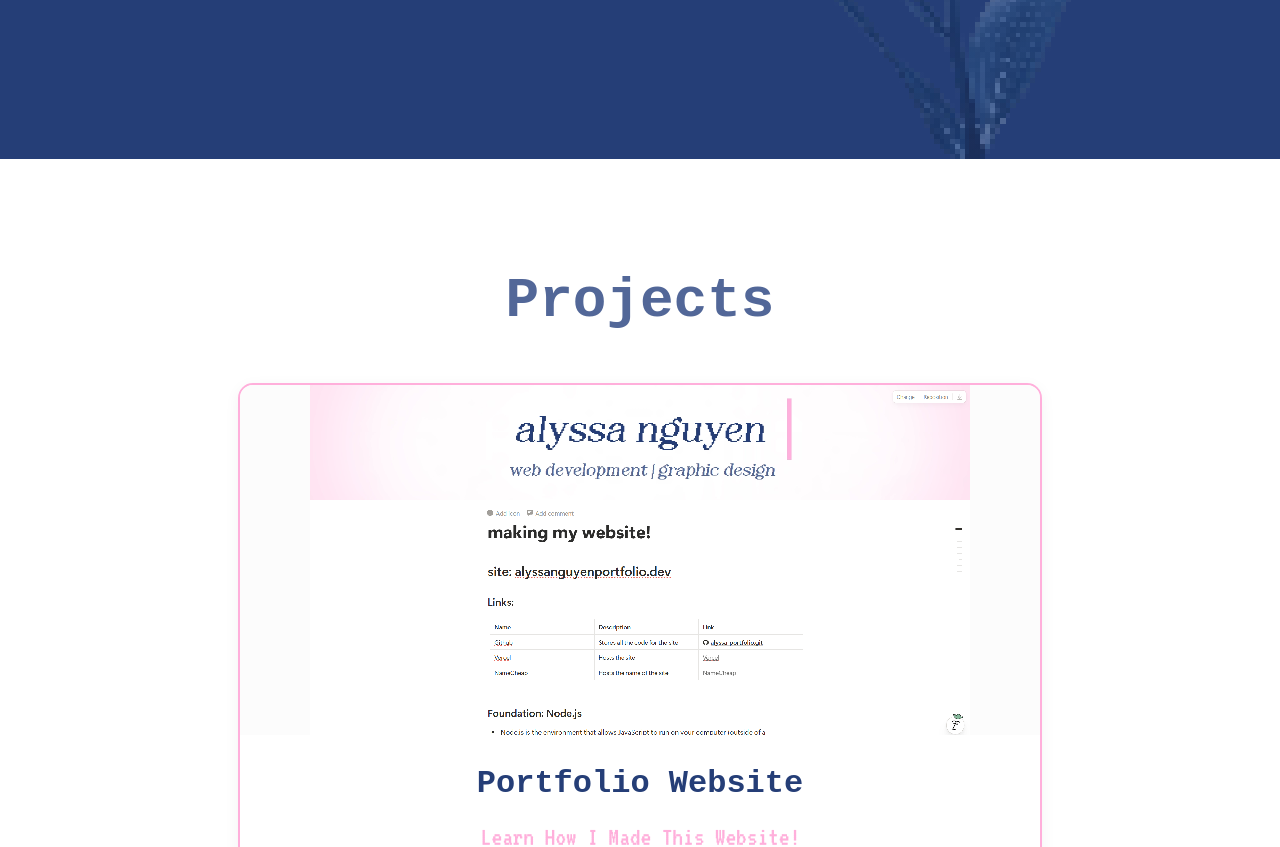
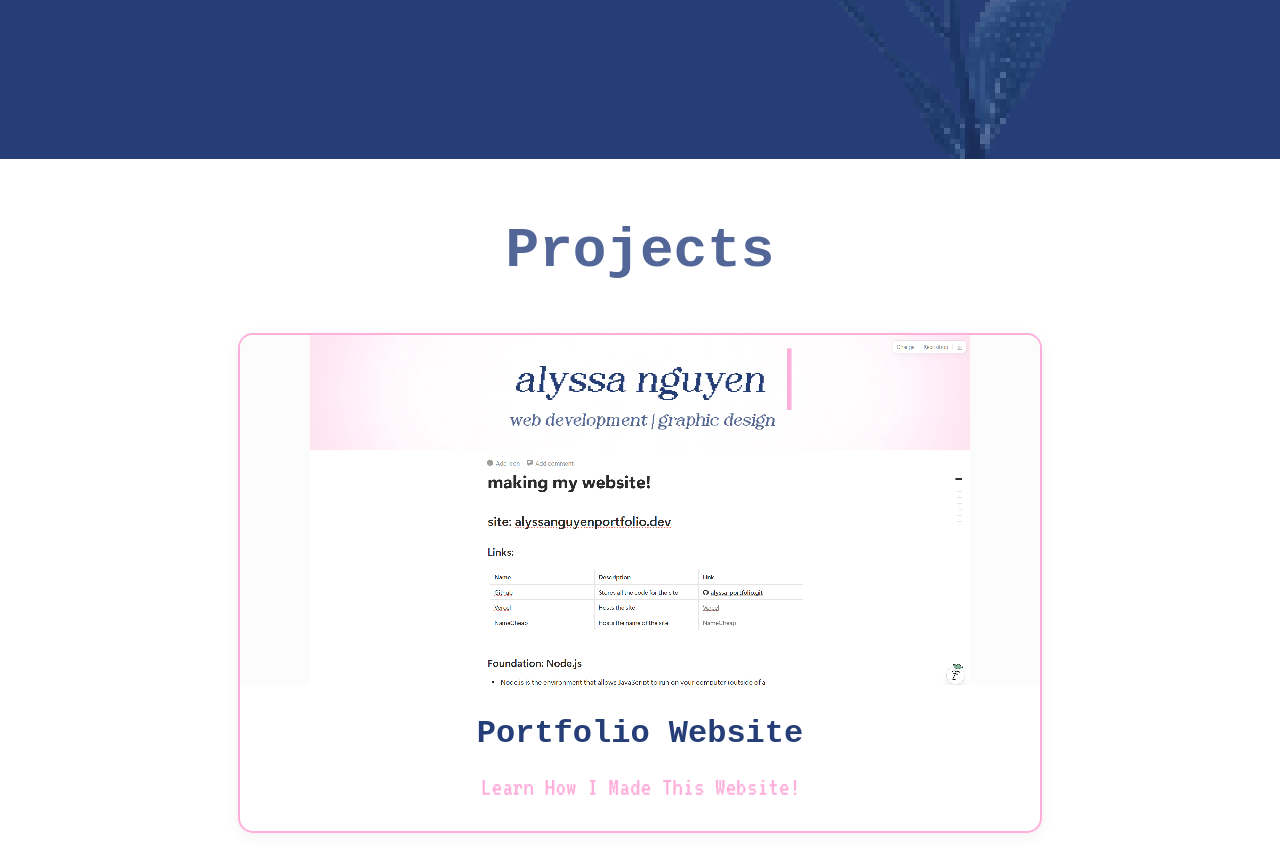
Before and after one commit to alynguyxn/alyssa-portfolio, a React (Vite) app: page / in a window 1280 px wide. Shown: the part 1505-2352 px from the top of the page. Built offline with nearby package versions, Linux system fonts and the light colour scheme; a web font is replaced by a local one.

Commit message:
formatting card on project section

```diff
--- a/src/index.css
+++ b/src/index.css
@@ -370,6 +370,8 @@ button:focus-visible {
   margin: 0;
   box-sizing: border-box;
   scroll-margin-top: 70px;
+  margin-bottom: 0;
+  padding-bottom: 50px;
 
   /* --- MULTIPLE BACKGROUND PROPERTIES --- */
 
@@ -430,7 +432,7 @@ button:focus-visible {
   flex-direction: column;
   align-items: center;
   justify-content: center;
-  padding: 100px 0;
+  padding: 50px 0;
   box-sizing: border-box;
   position: relative;
   scroll-margin-top: 70px;
```
